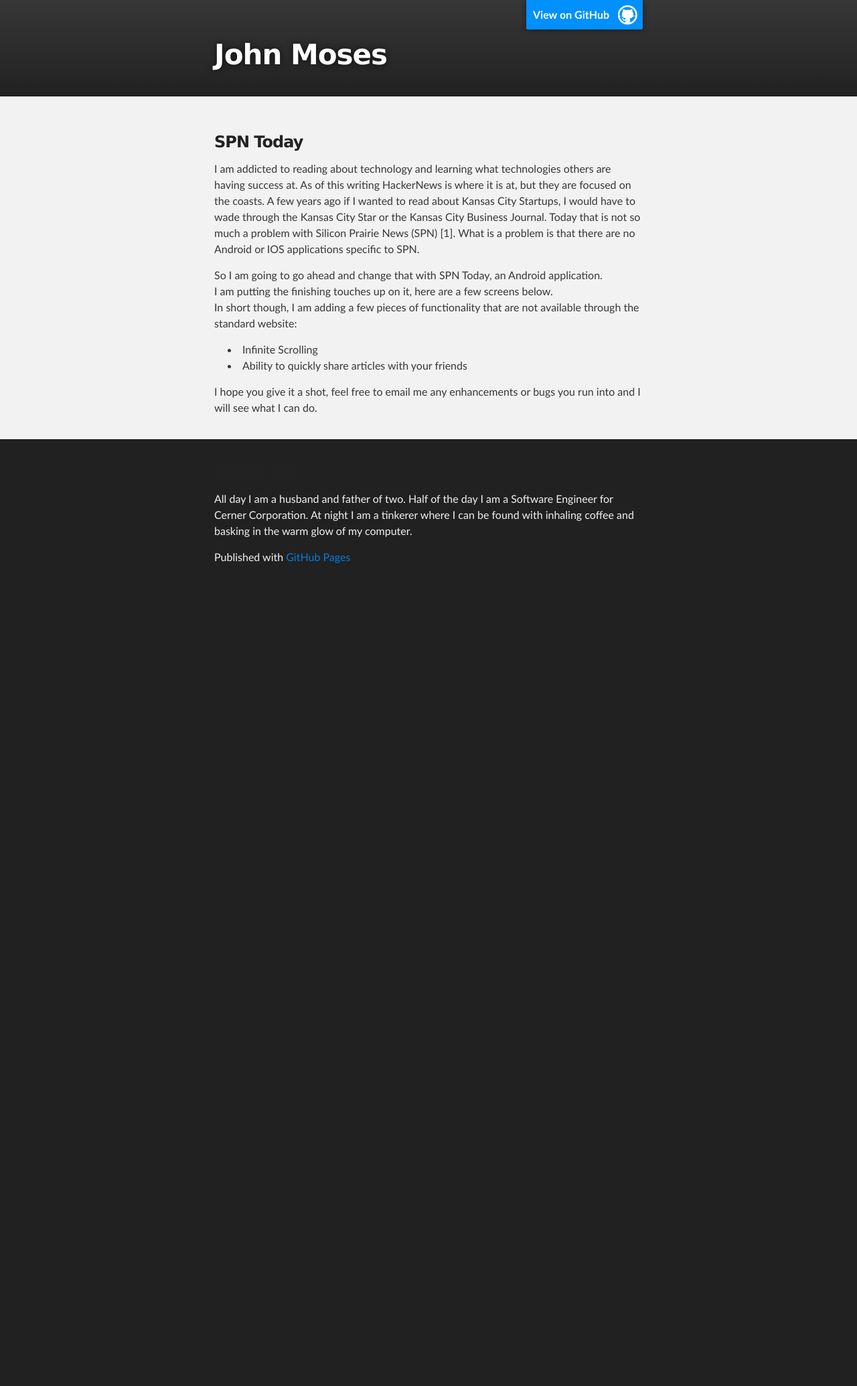
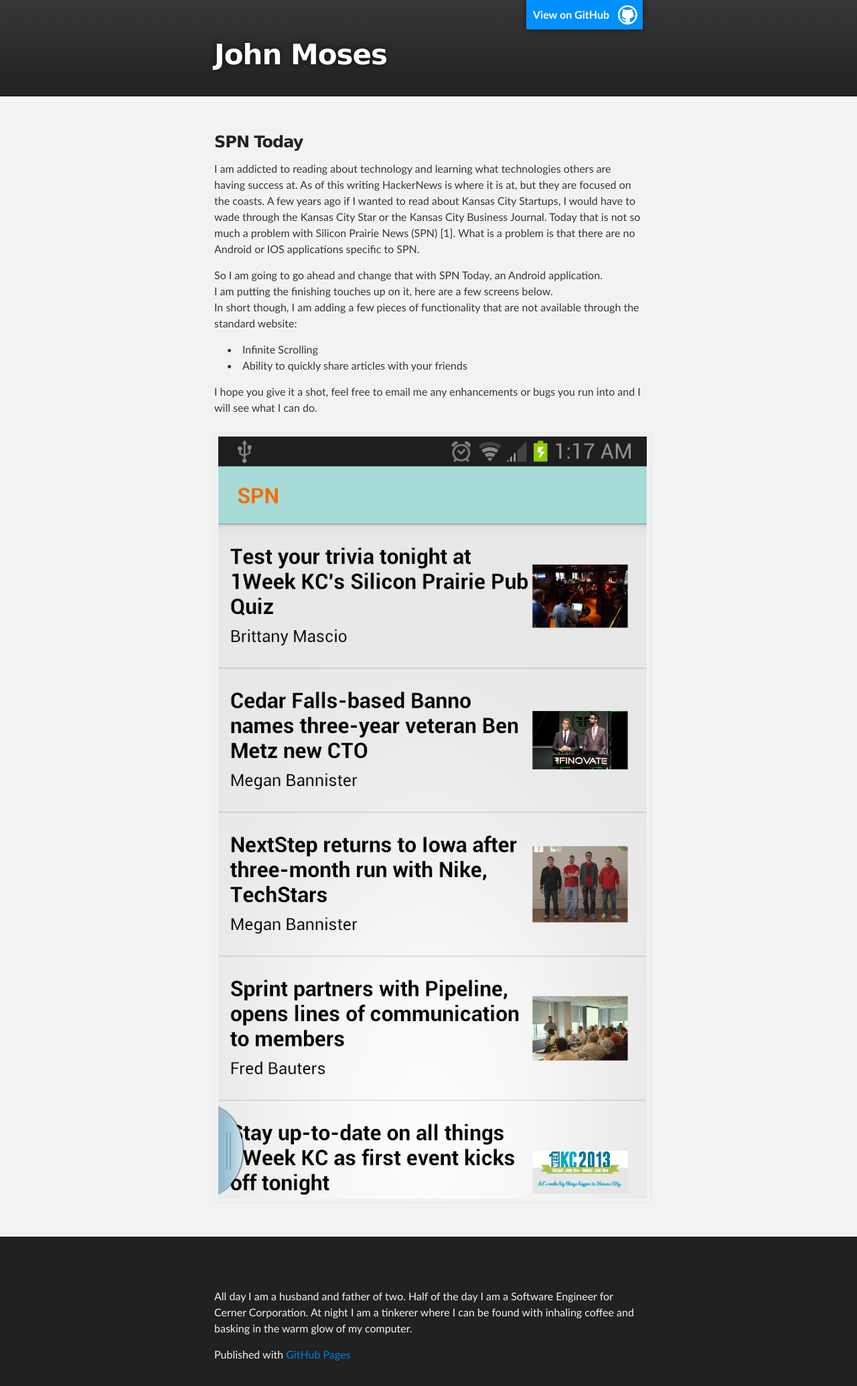
Before and after one commit to jonaldomo/jonaldomo.github.io, a Jekyll site: the page built from _posts/2013-06-29-i-made-a-siliconprairienews-android-app.md, in a window 1280 px wide. Shown: the whole page at 67% size. Built offline with Jekyll 4.4.1, drawn with Linux system fonts in a browser that asks for light colours; before the commit the page ends 900 px from its top, so only the background shows below that.

Commit message:
adding screenshot

```diff
--- a/_posts/2013-06-29-i-made-a-siliconprairienews-android-app.md
+++ b/_posts/2013-06-29-i-made-a-siliconprairienews-android-app.md
@@ -20,5 +20,8 @@ available through the standard website:
 <li>Infinite Scrolling</li>
 <li>Ability to quickly share articles with your friends</li>
 </ul>
+
 I hope you give it a shot, feel free to email me any enhancements or bugs
 you run into and I will see what I can do.
+
+<img src="{{ site.url }}/images/2013-06-29-spn.png" width="300px" />
```
Also changed, not shown: images/2013-06-29-spn.png (added).
